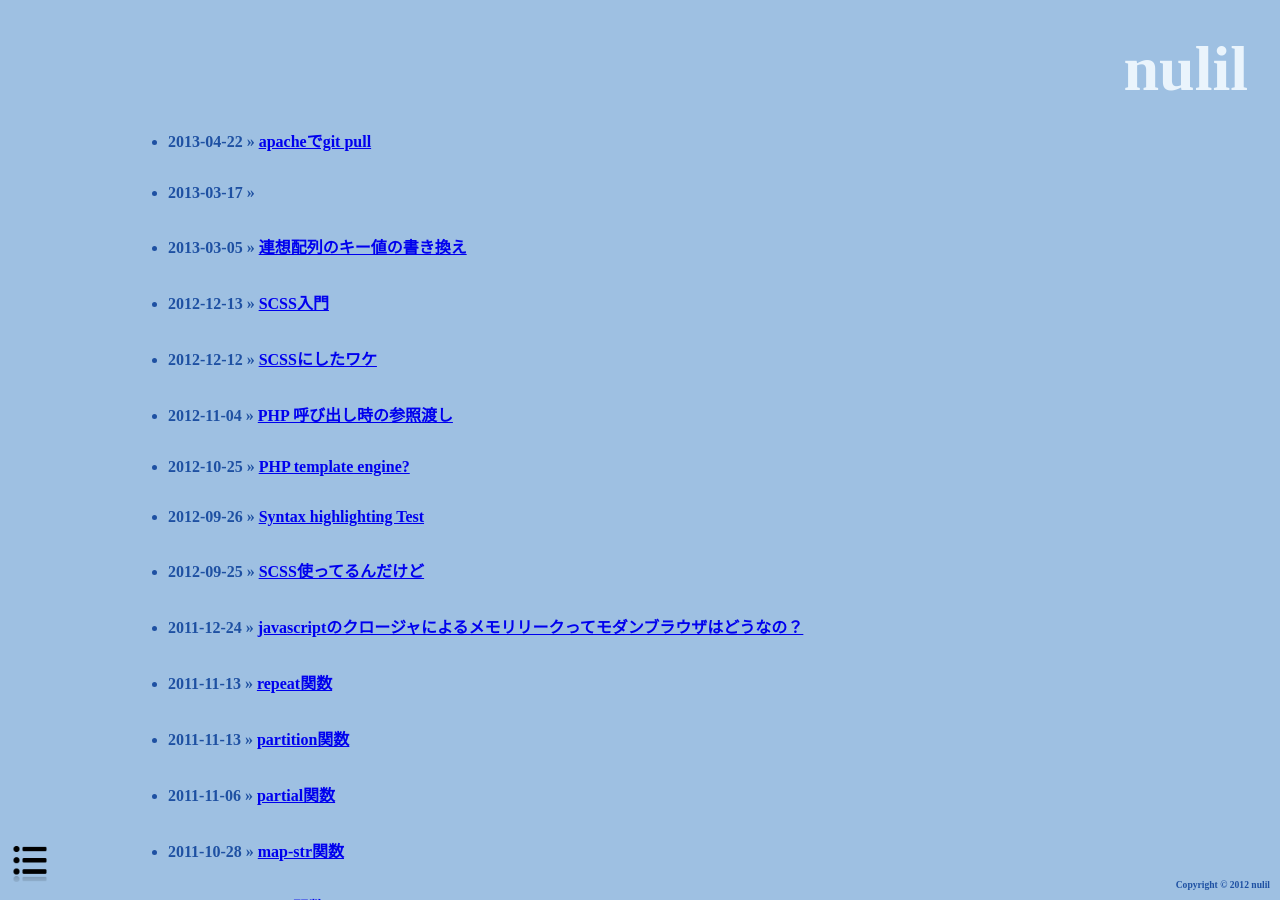
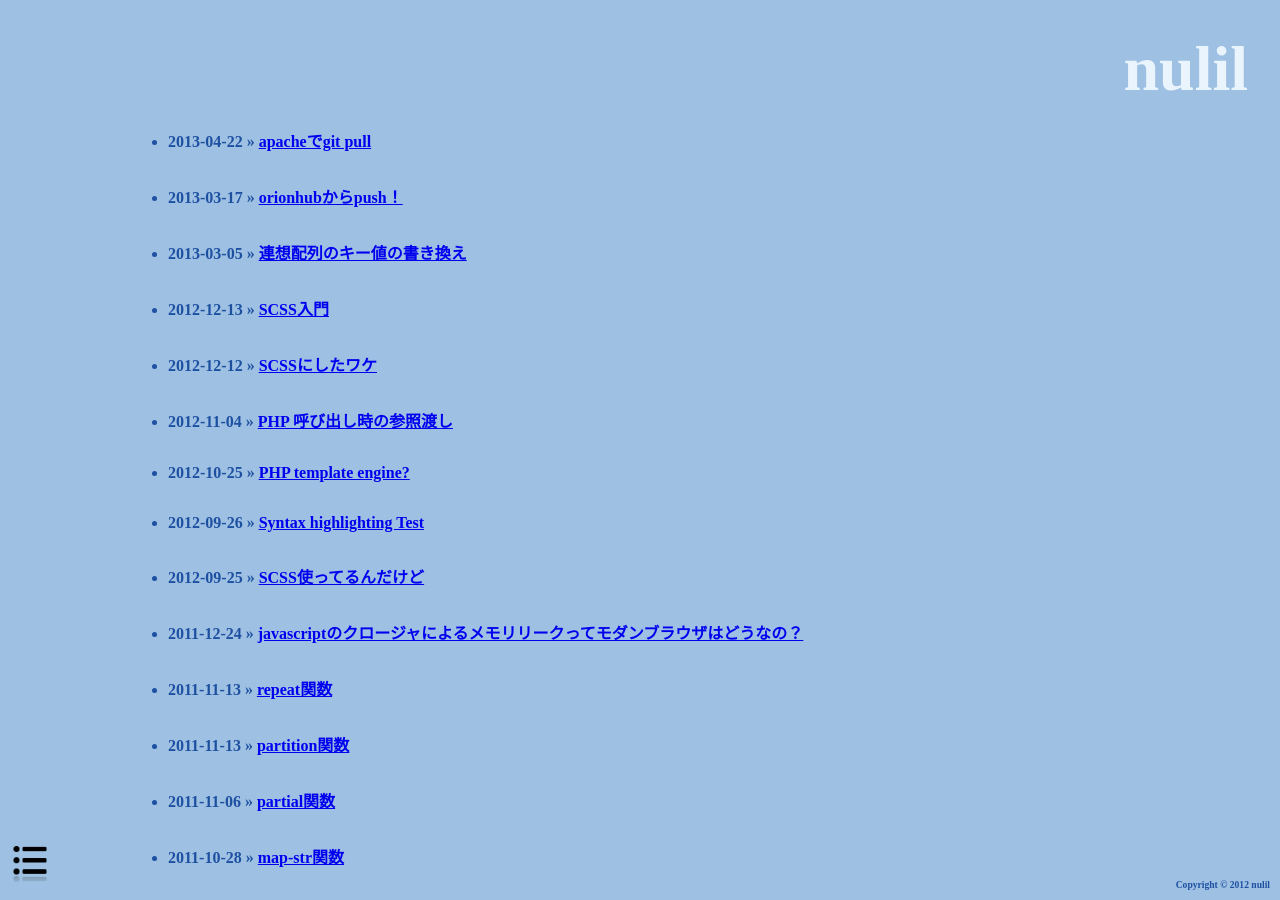
Before and after one commit to nulil/nulil.github.com, a Jekyll site: the page built from blog/all.html, in a window 1280 px wide and 900 px high. Built offline with Jekyll 4.4.1, drawn with Linux system fonts in a browser that asks for light colours; a script that is not in the unit is left out; comment, search, counter and statistics services are not loaded.

Commit message:
taitleが空だった…

```diff
--- a/_posts/2013-03-17-push-form-orionhub.md
+++ b/_posts/2013-03-17-push-form-orionhub.md
@@ -1,6 +1,6 @@
 ---
 layout: post
-title: ""
+title: "orionhubからpush！"
 date: 2013-03-17 12:00:00
 category : whatnot
 tags: [orionhub]
```
